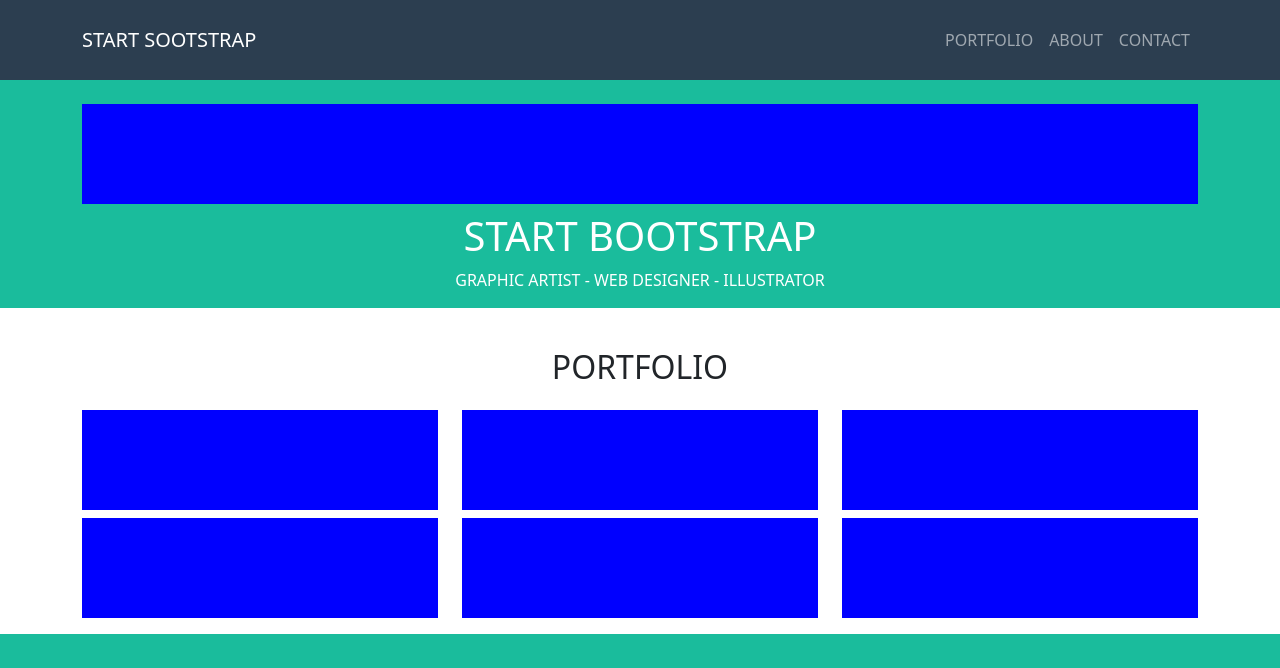
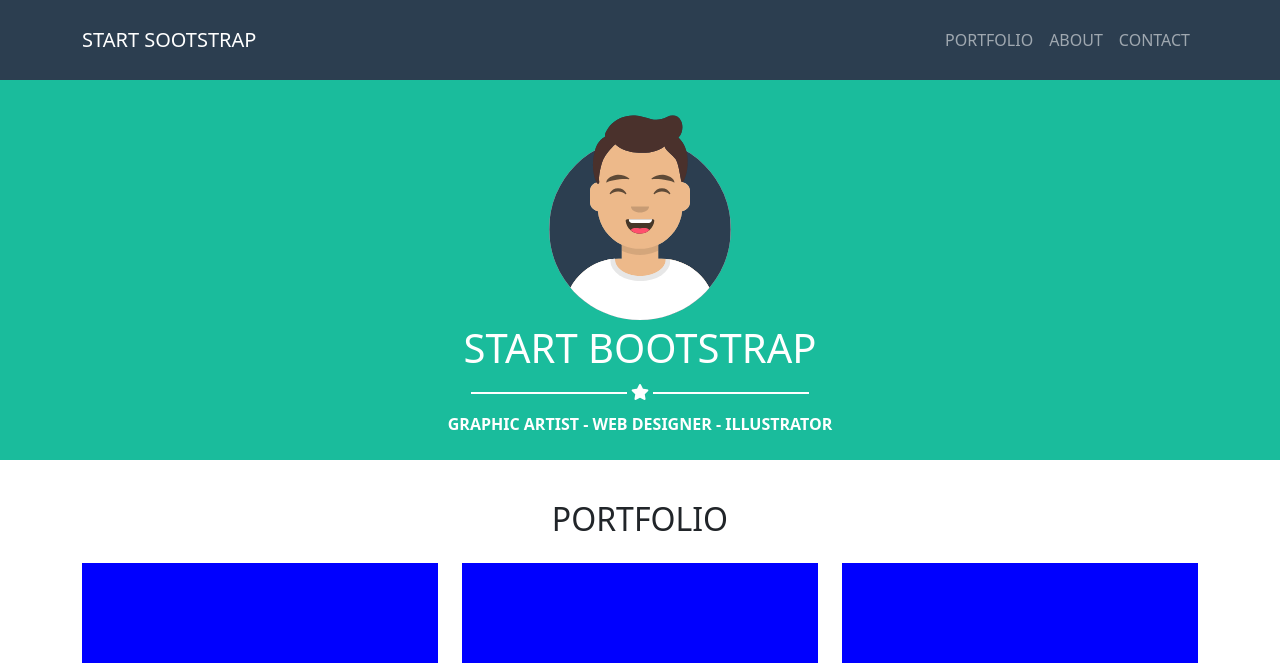
Before and after one commit to Zaplatynskyy/html-css-bootstrap-freelancer, a plain HTML site: page index.html in a window 1280 px wide. Shown: the top 668 px of the page. Drawn offline with nearby package versions, Linux system fonts and the light colour scheme.

Commit message:
jumbotron

```diff
--- a/css/style.css
+++ b/css/style.css
@@ -1,4 +1,8 @@
 /* ******COMMONS****** */
+
+img {
+    width: 200px;
+}
 
 /* ******HEADER****** */
 
@@ -11,6 +15,14 @@ header {
 
 #jumbotron {
     background-color: #1abc9c;
+}
+
+.star::before, .star::after {
+    content: " ";
+    width: 14%;
+    height: 6px;
+    border-top: 2px solid white;
+    display: inline-block;
 }
 /* ******MAIN****** */
 
--- a/index.html
+++ b/index.html
@@ -7,6 +7,7 @@
     <title>Bootstrap Freelancer</title>
     <link rel="stylesheet" href="css/style.css">
     <link href="https://cdn.jsdelivr.net/npm/bootstrap@5.1.3/dist/css/bootstrap.min.css" rel="stylesheet" integrity="sha384-1BmE4kWBq78iYhFldvKuhfTAU6auU8tT94WrHftjDbrCEXSU1oBoqyl2QvZ6jIW3" crossorigin="anonymous">
+    <link rel="stylesheet" href="https://cdnjs.cloudflare.com/ajax/libs/font-awesome/5.15.4/css/all.min.css" integrity="sha512-1ycn6IcaQQ40/MKBW2W4Rhis/DbILU74C1vSrLJxCq57o941Ym01SwNsOMqvEBFlcgUa6xLiPY/NS5R+E6ztJQ==" crossorigin="anonymous" referrerpolicy="no-referrer" />
 </head>
 <body class="debug">        <!--togliere classe debug-->
 
@@ -35,15 +36,19 @@
     </header>
 
     <div id="jumbotron">
-        <div class="container py-3">
+        <div class="container py-4">
 
             <div class="row">
-                <div class="col-12 my-2">
-                    <div class="box"></div>
+                <div class="col-12 text-center my-1">
+                    <img src="img/avatar.svg" alt="">
                 </div>
 
-                <div class="col-12 text-uppercase text-white text-center">
+                <div class="col-12 fw-bold text-uppercase text-white text-center">
                     <h1>start bootstrap</h1>
+
+                    <div class="star my-2">
+                        <i class="fas fa-star"></i>
+                    </div>
 
                     <span>graphic artist - web designer - illustrator</span>
                 </div>
```
